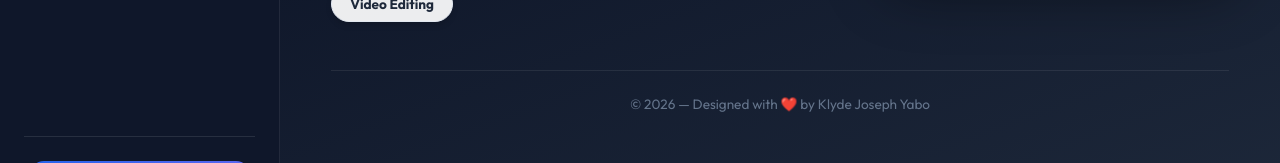
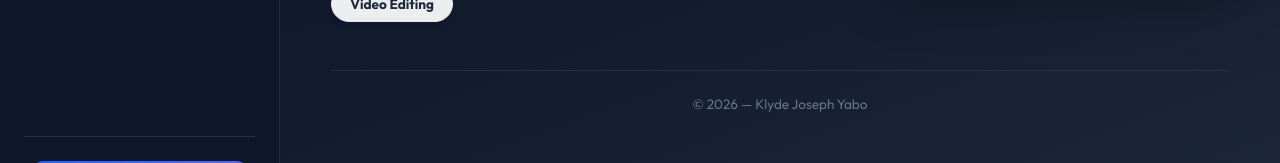
Before and after one commit to klaayd39/personal-portfolio, a React (Vite) app: page / in a window 1280 px wide. Shown: the part 532-695 px from the top of the page. Built offline with nearby package versions, Linux system fonts and the light colour scheme; no server answers.

Commit message:
chore: simplify footer copyright text

```diff
--- a/src/App.jsx
+++ b/src/App.jsx
@@ -22,7 +22,7 @@ export default function App() {
           </Routes>
 
           <footer className="site-footer">
-            © {new Date().getFullYear()} — Designed with ❤️ by Klyde Joseph Yabo
+            © {new Date().getFullYear()} — Klyde Joseph Yabo
           </footer>
         </div>
       </main>
```
